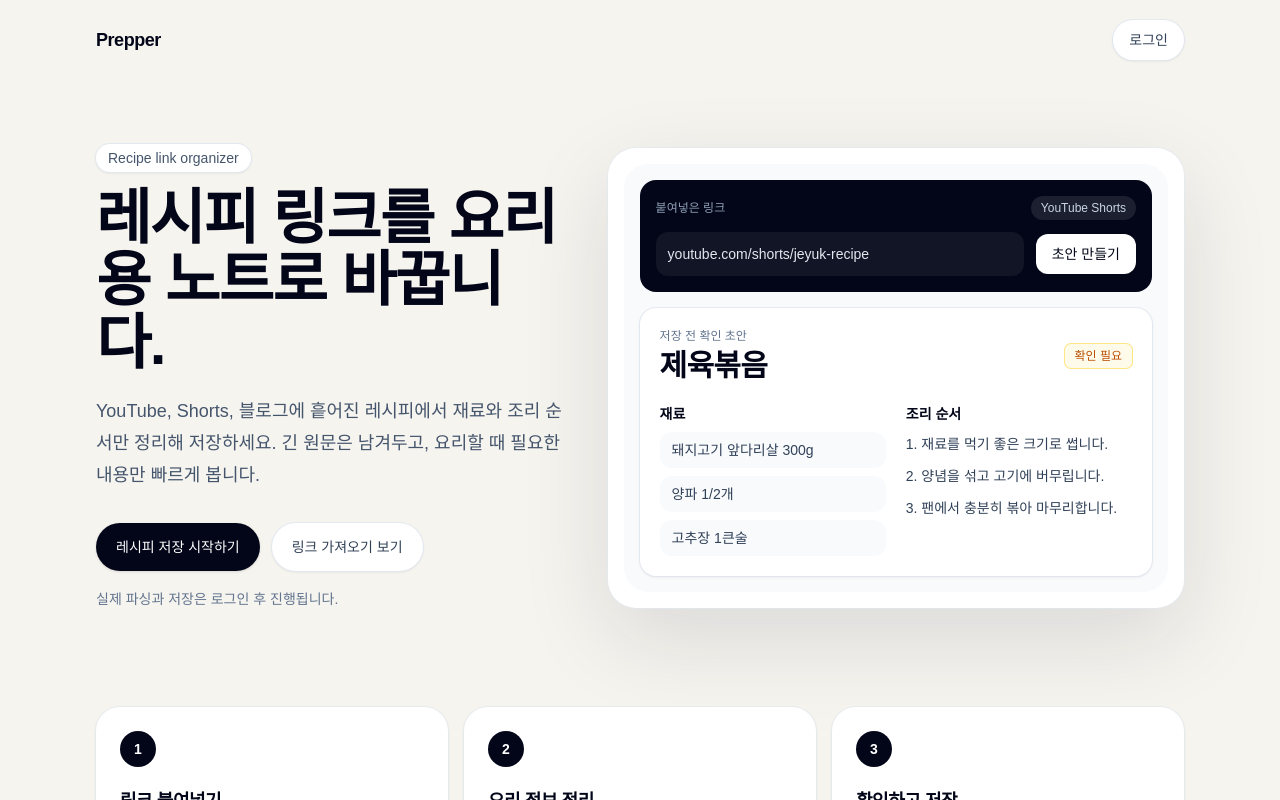
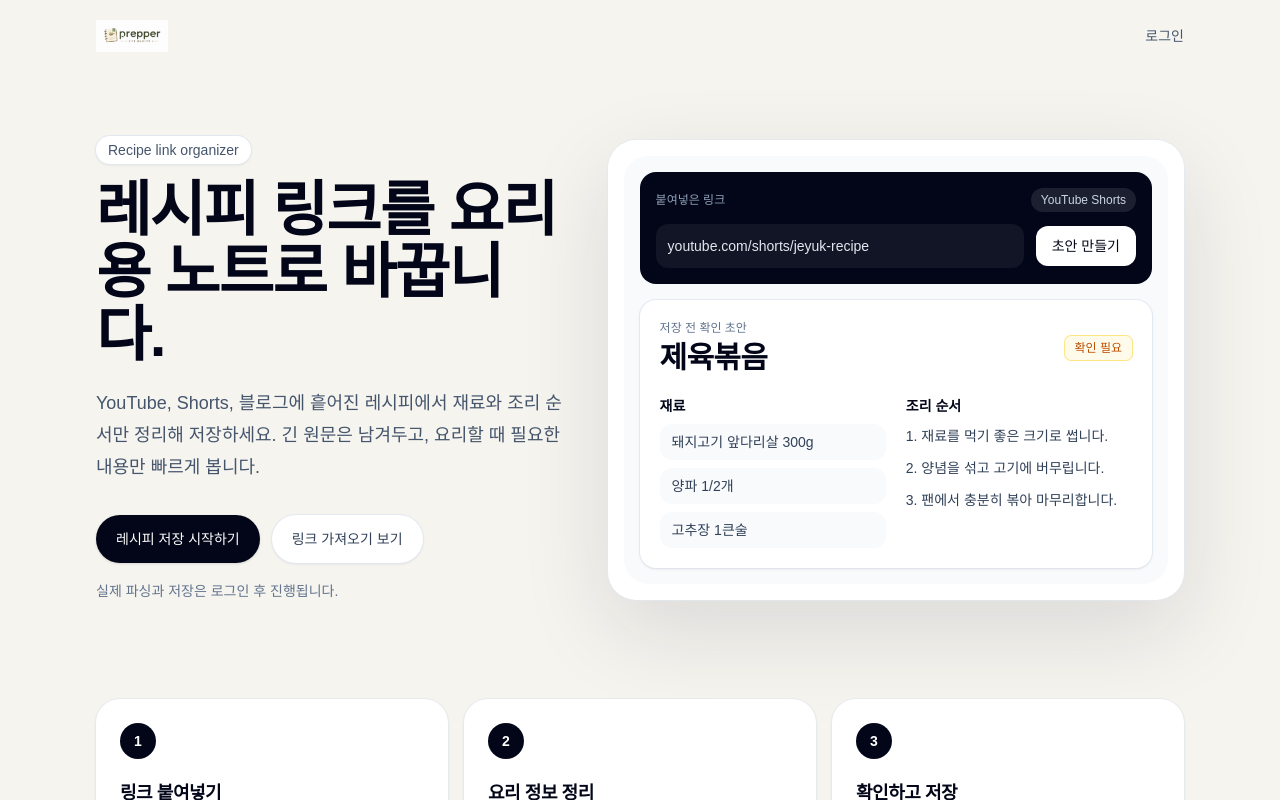
Before and after one commit to YoungSeungJang/prepper, a Next.js app in the folder apps/web/: page / in a window 1280 px wide. Shown: the top 800 px of the page. Built offline with nearby package versions, Linux system fonts and the light colour scheme; no server answers.

Commit message:
feat: use prepper logo in headers

```diff
--- a/apps/web/app/layout.tsx
+++ b/apps/web/app/layout.tsx
@@ -4,6 +4,9 @@ import "./globals.css";
 export const metadata: Metadata = {
   title: "Prepper",
   description: "저장한 레시피를 실제로 해먹게 만드는 웹앱",
+  icons: {
+    icon: "/prepper_favicon.png",
+  },
 };
 
 export default function RootLayout({
--- a/apps/web/app/page.tsx
+++ b/apps/web/app/page.tsx
@@ -1,3 +1,4 @@
+import Image from "next/image";
 import Link from "next/link";
 import { AppShell } from "@/components/app-shell";
 import { RecommendationList } from "@/components/recommendation-list";
@@ -19,12 +20,19 @@ export default async function Home() {
     return (
       <main className="min-h-screen bg-[#f6f4ef] text-slate-950">
         <header className="mx-auto flex w-full max-w-6xl items-center justify-between px-5 py-5 sm:px-8">
-          <Link href="/" className="text-lg font-semibold tracking-tight">
-            Prepper
+          <Link href="/" aria-label="Prepper 홈" className="inline-flex items-center">
+            <Image
+              src="/prepper_logo.png"
+              alt="Prepper"
+              width={1881}
+              height={836}
+              priority
+              className="h-8 w-auto"
+            />
           </Link>
           <Link
             href="/login"
-            className="inline-flex h-10 items-center rounded-full bg-white px-4 text-sm font-medium text-slate-700 shadow-sm ring-1 ring-slate-200 hover:bg-slate-50"
+            className="text-sm font-medium text-slate-600 transition hover:text-slate-950"
           >
             로그인
           </Link>
--- a/apps/web/components/app-shell.tsx
+++ b/apps/web/components/app-shell.tsx
@@ -1,3 +1,4 @@
+import Image from "next/image";
 import Link from "next/link";
 import { signOutAction } from "@/app/auth/actions";
 import { getCurrentUser } from "@/lib/auth";
@@ -10,9 +11,15 @@ export async function AppShell({ children }: { children: React.ReactNode }) {
     <div className="min-h-full bg-slate-50 text-slate-950">
       <header className="sticky top-0 z-20 border-b border-slate-200 bg-white/90 backdrop-blur">
         <div className="mx-auto flex w-full max-w-6xl items-center justify-between px-4 py-3 sm:px-6">
-          <Link href="/" className="grid leading-tight">
-            <span className="text-lg font-semibold tracking-tight">Prepper</span>
-            <span className="text-[11px] font-medium text-slate-500">Recipe workspace</span>
+          <Link href="/" aria-label="Prepper 홈" className="inline-flex items-center">
+            <Image
+              src="/prepper_logo.png"
+              alt="Prepper"
+              width={1881}
+              height={836}
+              priority
+              className="h-7 w-auto"
+            />
           </Link>
           <div className="flex items-center gap-1">
             <AppNav />
```
Also changed, not shown: apps/web/public/prepper_favicon.png (added), apps/web/public/prepper_logo.png (added).
